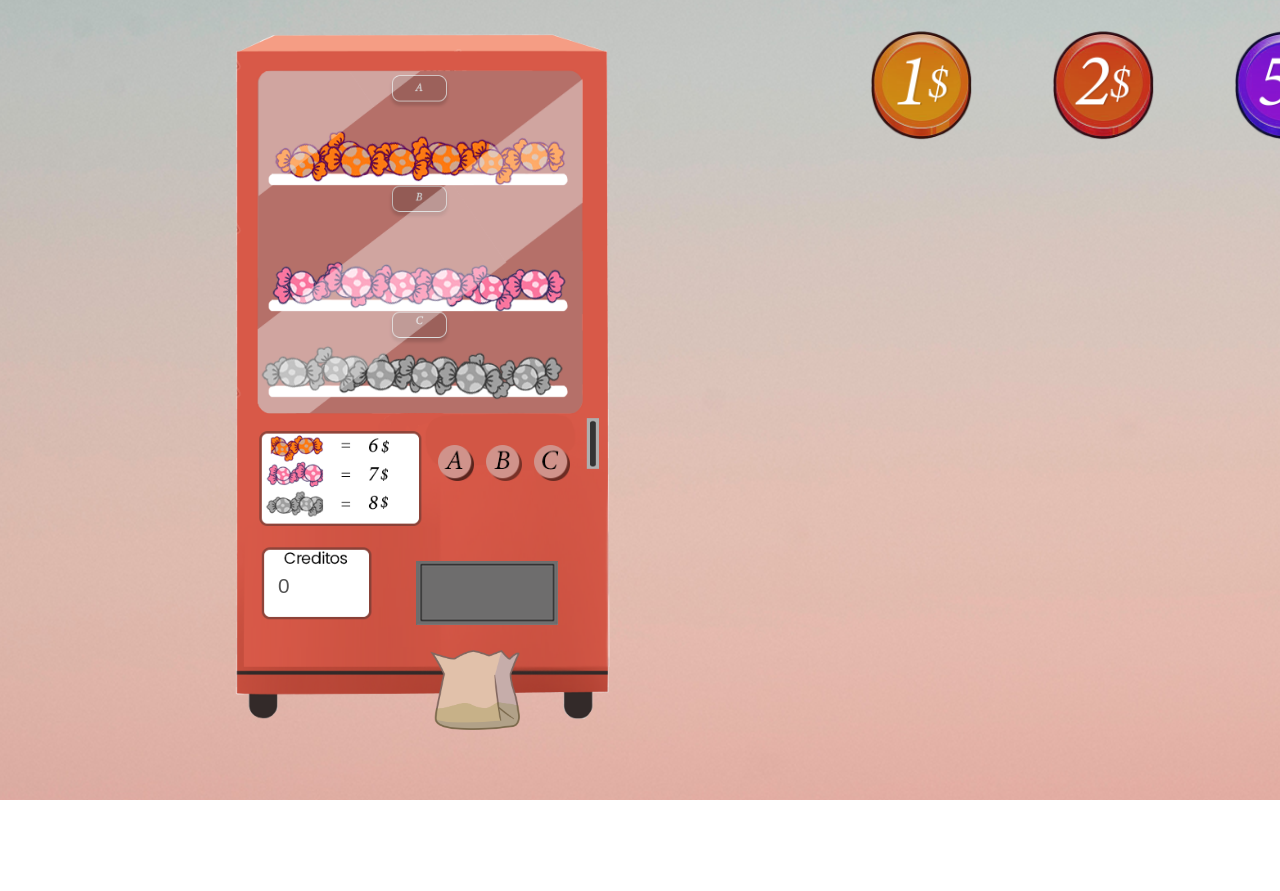
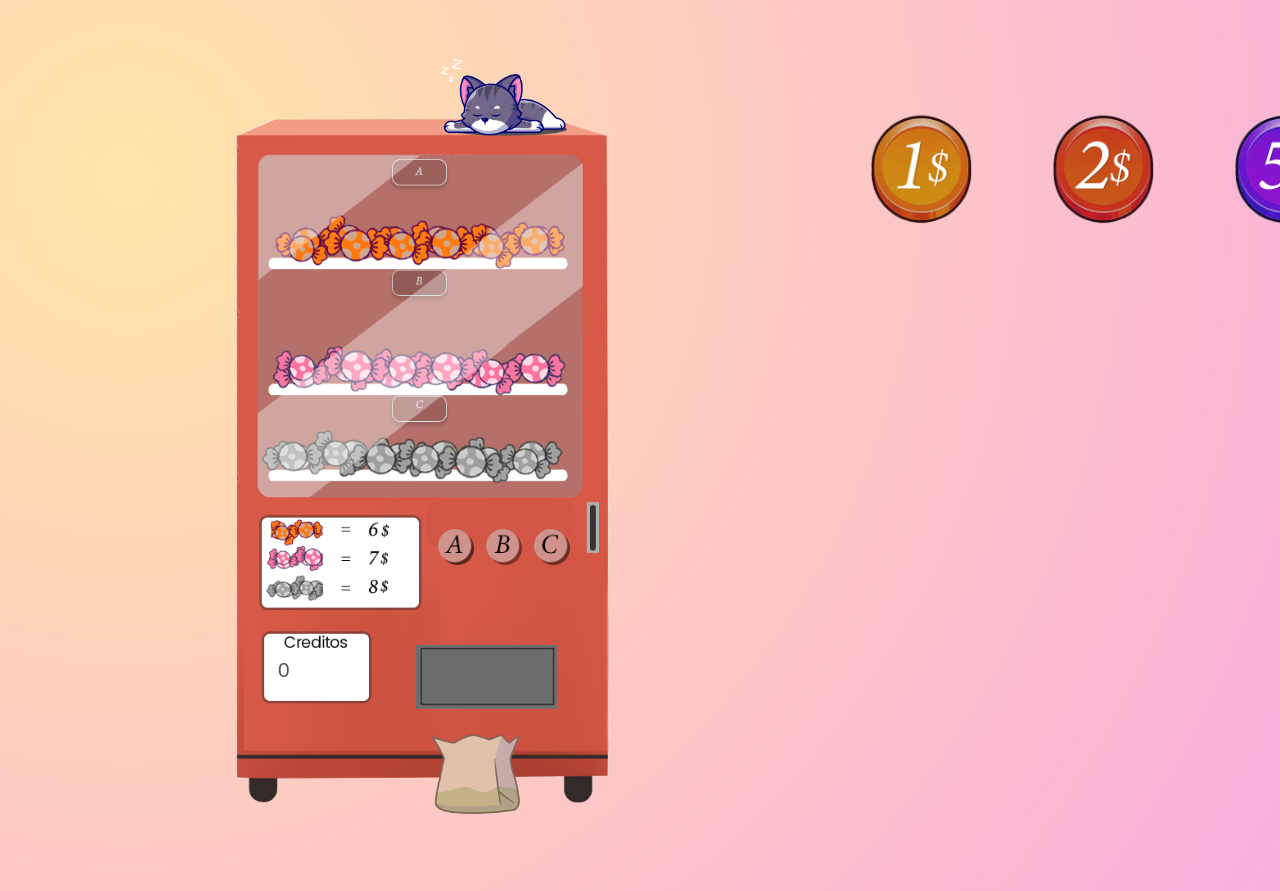
Before and after one commit to 1ZOD/Maquina-de-Doces, a Vue app: page / in a window 1280 px wide. Shown: the top 891 px of the page. Before the commit the page ends 807 px from the top, so only its background shows below. Built offline with nearby package versions, Linux system fonts and the light colour scheme.

Commit message:
Add hotfix

```diff
--- a/src/App.vue
+++ b/src/App.vue
@@ -1,5 +1,6 @@
 <template>
   <div class="background">
+    <img id="gato" alt="gatinho" src="./assets/gato.png">
     <div class="base_grid">
       <div class="campo_maquina">
         <img alt="maquina_doces" src="./assets/maquina.png">
@@ -111,11 +112,20 @@
 /* #--BACKGROUND--# */
 .background{
   margin: 0%;
-  height: 100vh;
+  height: 100%;
   background-image: url(./assets/background.png);
-  background-repeat: no-repeat;
+  background-image: radial-gradient( circle farthest-corner at 10% 20%,  rgba(255,229,168,1) 0%, rgba(251,174,222,1) 100.7% );
+  background-repeat: repeat;
 }
 /* #--FIM-BACKGROUND--# */
+
+#gato{
+  position:relative;
+  top:7vh;
+  left:54vh;
+  height: 10vh;
+  z-index: 33;
+}
 
 /* #--DIVIDE O HTML EM DUAS COLUNAS--# */
 .base_grid{
@@ -173,16 +183,16 @@
 }
 
 .doce-laranja> button{
-  position:relative;
-  top:71vh;
-  left:-48vh;
+  position:absolute;
+  top:84vh;
+  left:58vh;
   border: none;
   background-color: transparent;
   z-index: 0;
 }
 .doce-rosa > button{
   position:absolute;
-  top:71vh;
+  top:84vh;
   left:56vh;
   border: none;
   background-color: transparent;
@@ -190,7 +200,7 @@
 }
 .doce-cinza > button{
   position:absolute;
-  top:71vh;
+  top:84vh;
   left:58vh;
   border: none;
   background-color: transparent;
```
Also changed, not shown: src/assets/gato.png (added).
